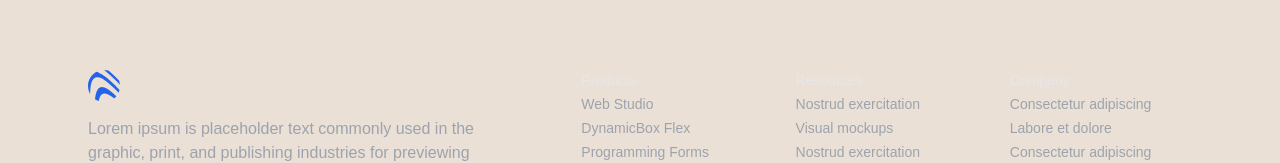
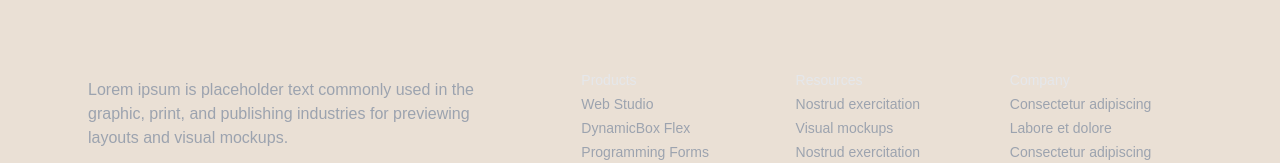
Before and after one commit to jamesjd210/james-dong-portfolio, a Next.js app: page / in a window 1280 px wide. Shown: the part 926-1089 px from the top of the page. Built offline with nearby package versions, Linux system fonts and the light colour scheme.

Commit message:
removed svg logo

```diff
--- a/src/components/Footer.tsx
+++ b/src/components/Footer.tsx
@@ -13,12 +13,6 @@ export default function Footer() {
             {/* 1st block */}
             <div className="md:col-span-4 lg:col-span-5">
               <div className="mb-2">
-                {/* Logo */ }
-                <Link href="/" className="inline-block" aria-label="Cruip">
-                  <svg className="w-8 h-8 fill-current text-blue-600" viewBox="0 0 32 32" xmlns="http://www.w3.org/2000/svg">
-                    <path d="M31.952 14.751a260.51 260.51 0 00-4.359-4.407C23.932 6.734 20.16 3.182 16.171 0c1.634.017 3.21.28 4.692.751 3.487 3.114 6.846 6.398 10.163 9.737.493 1.346.811 2.776.926 4.262zm-1.388 7.883c-2.496-2.597-5.051-5.12-7.737-7.471-3.706-3.246-10.693-9.81-15.736-7.418-4.552 2.158-4.717 10.543-4.96 16.238A15.926 15.926 0 010 16C0 9.799 3.528 4.421 8.686 1.766c1.82.593 3.593 1.675 5.038 2.587 6.569 4.14 12.29 9.71 17.792 15.57-.237.94-.557 1.846-.952 2.711zm-4.505 5.81a56.161 56.161 0 00-1.007-.823c-2.574-2.054-6.087-4.805-9.394-4.044-3.022.695-4.264 4.267-4.97 7.52a15.945 15.945 0 01-3.665-1.85c.366-3.242.89-6.675 2.405-9.364 2.315-4.107 6.287-3.072 9.613-1.132 3.36 1.96 6.417 4.572 9.313 7.417a16.097 16.097 0 01-2.295 2.275z" />
-                  </svg>
-                </Link>
               </div>
               <div className="text-gray-400">Lorem ipsum is placeholder text commonly used in the graphic, print, and publishing industries for previewing layouts and visual mockups.</div>
             </div>
```
